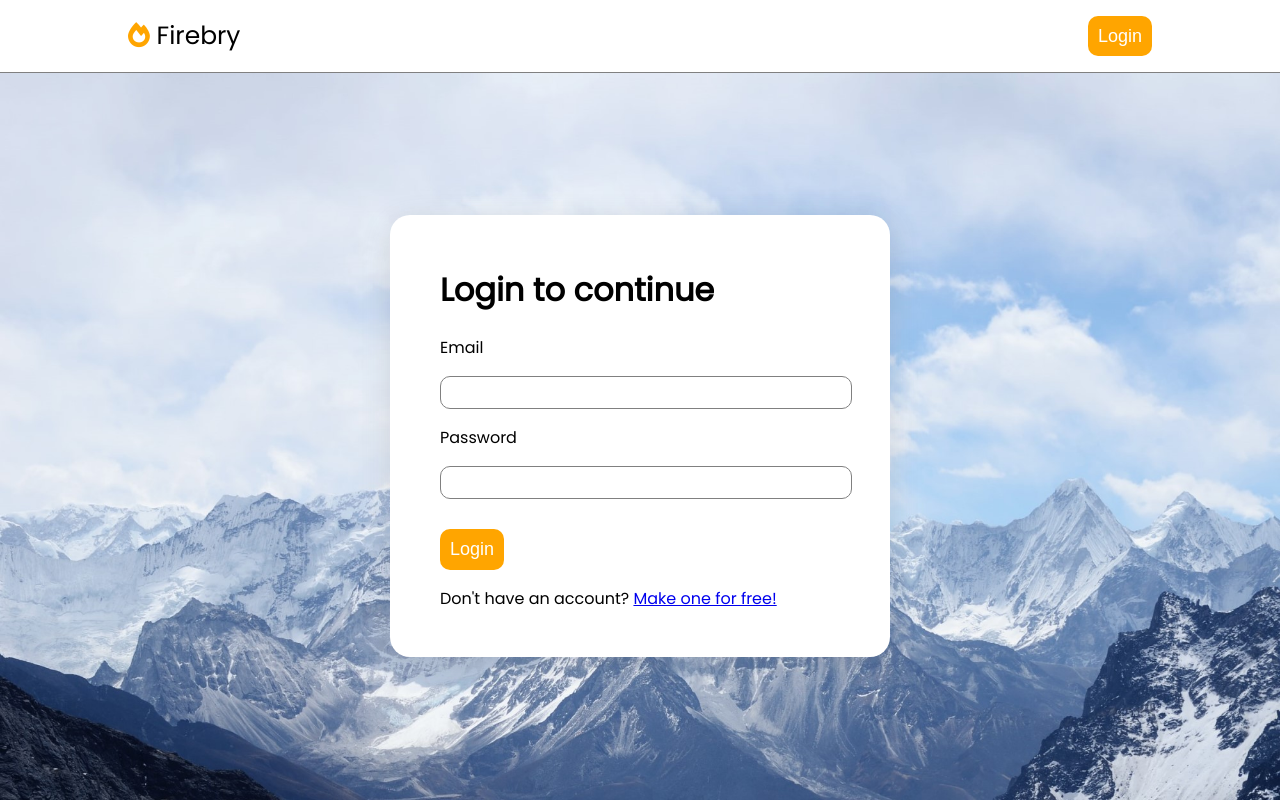
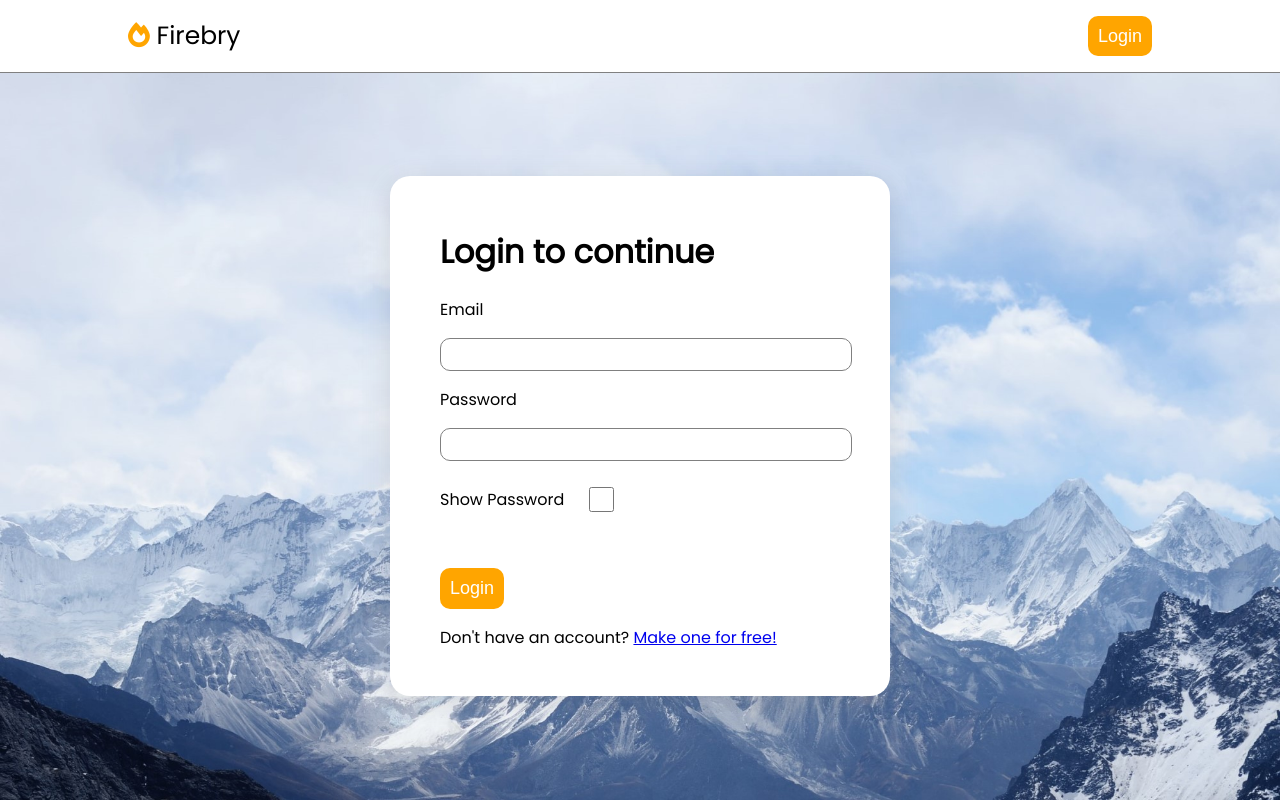
Before and after one commit to SuKaiwen/Firebry, a React (Create React App) app: page / in a window 1280 px wide. Built offline with nearby package versions, Linux system fonts and the light colour scheme; no server answers.

Commit message:
error message rework and bug fixes

```diff
--- a/src/Firebase/config.js
+++ b/src/Firebase/config.js
@@ -7,13 +7,13 @@ import "firebase/auth"
 // Your web app's Firebase configuration
 // For Firebase JS SDK v7.20.0 and later, measurementId is optional
 const firebaseConfig = {
-  apiKey: "AIzaSyDHtZtLEA7RE-vXFX_ummeMXD5AtZMjUmU",
-  authDomain: "forum-75156.firebaseapp.com",
-  projectId: "forum-75156",
-  storageBucket: "forum-75156.appspot.com",
-  messagingSenderId: "693892525051",
-  appId: "1:693892525051:web:85ea9289d77d4042e7395e",
-  measurementId: "G-H15ZCR8E4F"
+  apiKey: process.env.REACT_APP_API_KEY,
+  authDomain: process.env.REACT_APP_AUTH_DOMAIN,
+  projectId:process.env.REACT_APP_PROJECT_ID,
+  storageBucket: process.env.REACT_APP_STORAGE_BUCKET,
+  messagingSenderId: process.env.REACT_APP_SENDER_ID,
+  appId: process.env.REACT_APP_APP_ID,
+  measurementId: process.env.REACT_APP_MEASUREMENT_ID
 };
 
 // Initialize Firebase
--- a/src/Pages/Login.js
+++ b/src/Pages/Login.js
@@ -3,6 +3,8 @@ import React, {useState, useRef} from 'react';
 import { Link } from 'react-router-dom';
 import { useAuth } from '../Context/AuthContext';
 import { useNavigate } from 'react-router-dom';
+
+import "./Signup.css";
 
 function Login(props) {
     const emailRef = useRef()
@@ -16,15 +18,24 @@ function Login(props) {
         e.preventDefault()
 
         try {
-          setError("")
-          setLoading(true)
-          await login(emailRef.current.value, passwordRef.current.value)
-          navigate("/profile")
+          setError("");
+          setLoading(true);
+          await login(emailRef.current.value, passwordRef.current.value);
+          navigate("/profile");
         } catch {
-          setError("Failed to log in")
+          setError("Incorrect login or password")
         }
 
         setLoading(false)
+    }
+
+    function togglePassword() {
+        var x = document.getElementById("passworda");
+        if (x.type === "password") {
+            x.type = "text";
+        } else {
+            x.type = "password";
+        }
     }
 
     return (
@@ -32,10 +43,18 @@ function Login(props) {
             <div className = "login-card">
                 <form onSubmit={handleSubmit}>
                     <h1>Login to continue</h1>
+                    {error &&
+                    <div className = "error-box">
+                        {error && <p>Error: {error}</p>}
+                    </div>}
                     <p>Email</p>
                     <input type = "text" ref={emailRef} />
                     <p>Password</p>
-                    <input type = "text" ref={passwordRef} />
+                    <input id = "passworda" type = "password" ref={passwordRef} />
+                    <div className = 'password-row'>
+                      <p>Show Password</p>
+                      <input className = "check-box" type="checkbox" onClick={() => togglePassword()} />
+                    </div>
                     <button className = "login-btn" onClick={handleSubmit}>Login</button>
                     <p>Don't have an account? <Link to="/signup">Make one for free!</Link></p>
                 </form>
--- a/src/Pages/Setting.js
+++ b/src/Pages/Setting.js
@@ -4,6 +4,8 @@ import { useNavigate } from 'react-router-dom';
 
 import { useAuth } from '../Context/AuthContext';
 import { Link } from 'react-router-dom';
+
+import './Signup.css';
 
 function Setting(props) {
 
@@ -27,7 +29,9 @@ function Setting(props) {
         const promises = [];
         setError("");
 
-        if (newPasswordRef.current.value) {
+        if (newPasswordRef.current.value.length < 6) {
+            return setError("Passwords must be 6 characters or more");
+        }else{
           promises.push(updatePassword(newPasswordRef.current.value));
         }
 
@@ -41,6 +45,15 @@ function Setting(props) {
           });
     }
 
+    function togglePassword() {
+        var x = document.getElementById("passwordb");
+        if (x.type === "password") {
+          x.type = "text";
+        } else {
+          x.type = "password";
+        }
+      }
+
     return (
         <>
             {currentUser ?
@@ -49,13 +62,17 @@ function Setting(props) {
                         <div className = 'login-card'>
                             <p>I wish to update settings for: {currentUser.email}</p>
                             <div className = "error-box">
-                                {error && <p>Error: {error}</p>}
+                                {error && <p>{error}</p>}
                             </div>
                             <form onSubmit={handleSubmit}>
                                 <p>New Password</p>
-                                <input type = "text" ref={newPasswordRef} />
+                                <input id = "passwordb" type = "password" ref={newPasswordRef} />
                                 <p>Confirm New Password</p>
-                                <input type = "text" ref={newPasswordConfirmRef} />
+                                <input type = "password" ref={newPasswordConfirmRef} />
+                                <div className = 'password-row'>
+                                    <p>Show Password</p>
+                                    <input className = "check-box" type="checkbox" onClick={() => togglePassword()} />
+                                </div>
                                 <button className = "login-btn" onClick={handleSubmit}>Submit</button>
                             </form>
                         </div>
--- /dev/null
+++ b/src/Pages/Signup.css
@@ -0,0 +1,12 @@
+.password-row {
+    display: flex;
+    flex-direction: row;
+    padding: 10px 0;
+    align-items: center;
+}
+
+.password-row input {
+    margin: 0 25px;
+    width: 25px !important;
+    height: 25px;
+}
--- a/src/Pages/Signup.js
+++ b/src/Pages/Signup.js
@@ -4,6 +4,8 @@ import { useNavigate } from "react-router-dom";
 
 import SignupMessage from './SignupMessage';
 import { useAuth } from '../Context/AuthContext';
+
+import './Signup.css';
 
 function Signup(props) {
 
@@ -22,27 +24,60 @@ function Signup(props) {
 
     const {signup} = useAuth();
 
+    function validateEmail(email)
+    {
+        var re = /\S+@\S+\.\S+/;
+        return re.test(email);
+    }
+
     async function handleSubmit(e) {
         e.preventDefault();
 
         if (passwordRef.current.value !== passwordConfirmRef.current.value) {
-          return setError("Passwords do not match")
+          return setError("Passwords do not match");
         }
 
         try {
-          setError("")
-          setLoading(true)
+          setError("");
+          setLoading(true);
 
-          console.log(emailRef.current.value);
-          console.log(passwordRef.current.value);
+          if(!emailRef.current.value && !passwordRef.current.value){
+            throw "Please enter a valid email and password"
+          }
+
+          if(!emailRef.current.value){
+            throw "Please enter a valid email";
+          }
+
+          if(!passwordRef.current.value){
+            throw "Please enter a valid password";
+          }
+
+          if(!validateEmail(emailRef.current.value)){
+            throw "Please enter email with valid format";
+          }
+
+          if(passwordRef.current.value.length < 6){
+            throw "Passwords must be at least 6 characters";
+          }
+
           await signup(emailRef.current.value, passwordRef.current.value)
           setValid(true);
           navigate('/profile');
-        } catch {
-          setError("Failed to create an account")
+        } catch (err){
+          setError(err);
         }
 
-        setLoading(false)
+        setLoading(false);
+    }
+
+    function togglePassword() {
+      var x = document.getElementById("passwordc");
+      if (x.type === "password") {
+        x.type = "text";
+      } else {
+        x.type = "password";
+      }
     }
 
     return (
@@ -51,21 +86,30 @@ function Signup(props) {
                 <h1>Sign up to Firebry</h1>
 
                 <form onSubmit={handleSubmit}>
-                    <p>Already have an account? <Link to = "/">Log in</Link></p>
-                    <p>{error}</p>
+                    {error &&
+                      <div className = 'error-box'>
+                        <p>{error}</p>
+                      </div>
+                    }
                     <p>Email</p>
                     <input type = "text" ref={emailRef} />
                     <p>Username</p>
                     <input type = "text" ref={usernameRef} />
                     <p>Password</p>
-                    <input type = "text" ref={passwordRef} />
+                    <input id = "passwordc" type = "password" ref={passwordRef} />
                     <p>Confirm Password</p>
-                    <input type = "text" ref={passwordConfirmRef} />
+                    <input type = "password" ref={passwordConfirmRef} />
+                    <div className = 'password-row'>
+                      <p>Show Password</p>
+                      <input className = "check-box" type="checkbox" onClick={() => togglePassword()} />
+                    </div>
                     <p>First Name</p>
                     <input type = "text" ref={fnameRef} />
                     <p>Last Name</p>
                     <input type = "text" ref={lnameRef} />
+
                     <button className = "login-btn" onClick = {handleSubmit}>Sign Up</button>
+                    <p>Already have an account? <Link to = "/">Log in</Link></p>
                 </form>
             </div>
         </div>
```
Also changed, not shown: 1 other file (tests, documents, lock files or other folders).
